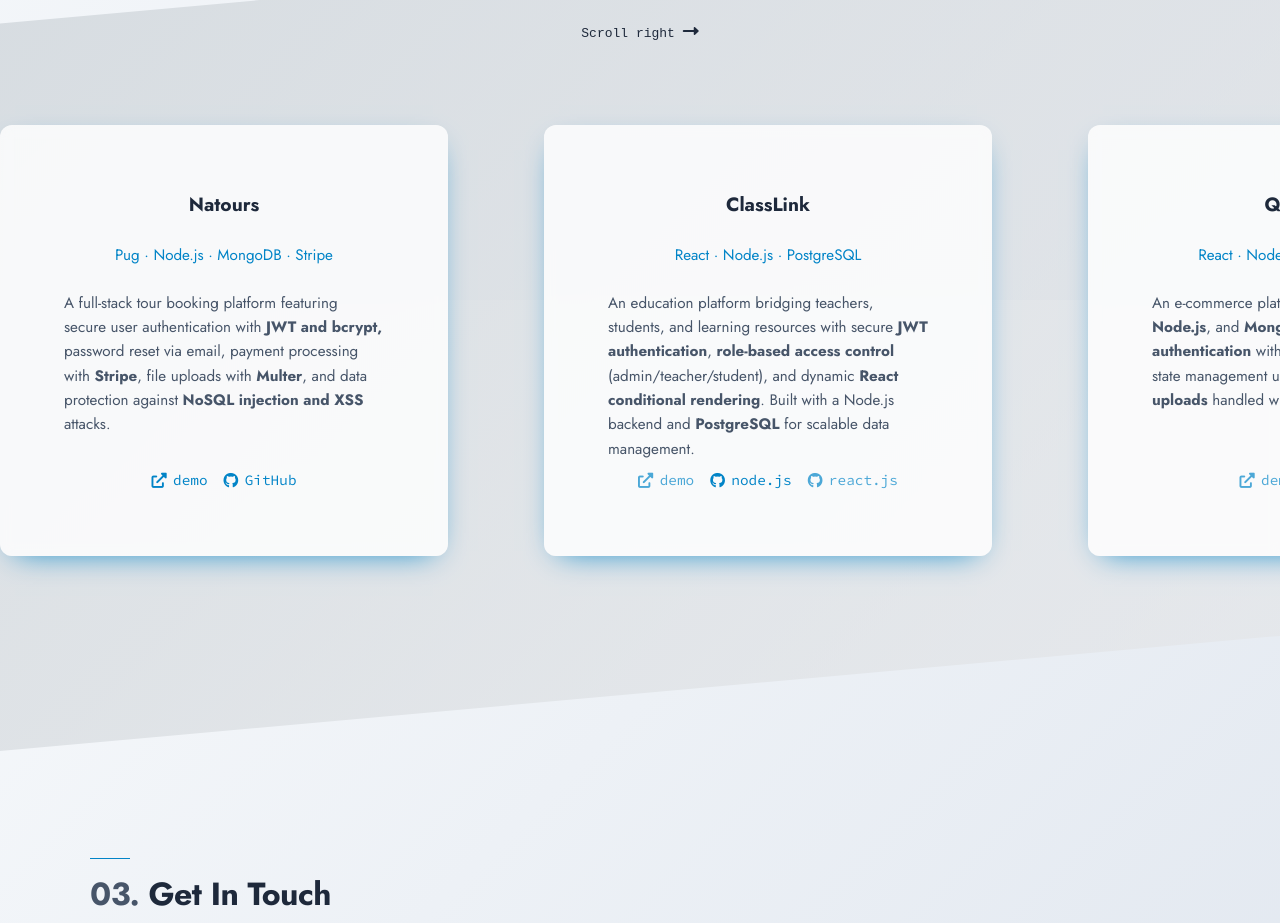
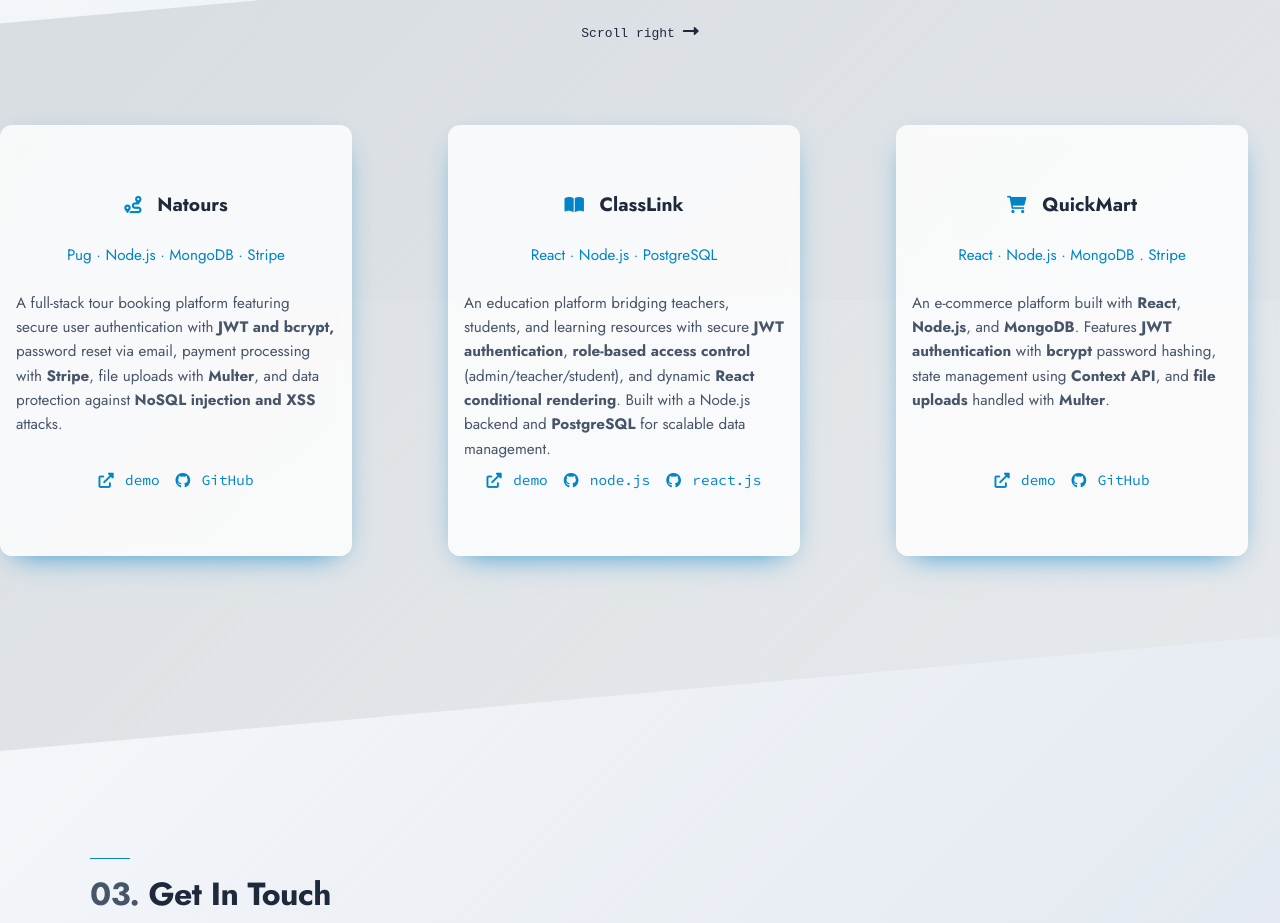
Before and after one commit to BongominErickJuma/portfoliona, a plain HTML site: page index.html in a window 1280 px wide. Shown: the part 1300-2223 px from the top of the page. Drawn offline with Linux system fonts and the light colour scheme.

Commit message:
added icons

```diff
--- a/index.html
+++ b/index.html
@@ -94,7 +94,7 @@
         <div class="projects-grid">
           <!-- Project Card 1 -->
           <div class="project">
-            <h3>Natours</h3>
+            <h3><i class="fa-solid fa-route"></i> Natours</h3>
             <p class="tech">Pug · Node.js · MongoDB · Stripe</p>
             <p class="desc">
               A full-stack tour booking platform featuring secure user authentication with
@@ -113,7 +113,7 @@
           </div>
           <!-- Project Card 2 -->
           <div class="project">
-            <h3>ClassLink</h3>
+            <h3><i class="fa-solid fa-book-open"></i> ClassLink</h3>
             <p class="tech">React · Node.js · PostgreSQL</p>
             <p class="desc">
               An education platform bridging teachers, students, and learning resources with secure
@@ -132,7 +132,7 @@
 
           <!-- Project Card 3 -->
           <div class="project">
-            <h3>QuickMart</h3>
+            <h3><i class="fa-solid fa-cart-shopping"></i> QuickMart</h3>
             <p class="tech">React · Node.js · MongoDB . Stripe</p>
             <p class="desc">
               An e-commerce platform built with <strong>React</strong>, <strong>Node.js</strong>, and
@@ -150,7 +150,7 @@
 
           <!-- Project Card 4 -->
           <div class="project">
-            <h3>Family Todo List</h3>
+            <h3><i class="fa-solid fa-users"></i> Family Todo List</h3>
             <p class="tech">Node.js · EJS · PostgreSQL</p>
             <p class="desc">
               A shared family organizer with <strong>individual todo lists</strong> for each member on a single
@@ -170,7 +170,7 @@
           </div>
           <!-- Project Card 5 -->
           <div class="project">
-            <h3>Note Pad</h3>
+            <h3><i class="fa-solid fa-note-sticky"></i> Note Pad</h3>
             <p class="tech">React · Material UI ·</p>
             <p class="desc">
               A <strong>Google Keep clone</strong> that helps you capture thoughts, organize notes, and track ideas.
@@ -188,7 +188,7 @@
           </div>
           <!-- project card 6 -->
           <div class="project">
-            <h3>Candidate Portfolio Dashboard</h3>
+            <h3><i class="fa-solid fa-user-tie"></i> Candidate Portfolio Dashboard</h3>
             <p class="tech">React · TailwindCSS · LocalStorage</p>
             <p class="desc">
               An HR tool for managing developer candidates with filtering by <strong>tech stack</strong> and
@@ -206,7 +206,7 @@
           </div>
           <!-- project card 7 -->
           <div class="project">
-            <h3>GitHub Profile Viewer</h3>
+            <h3><i class="fa-brands fa-github"></i> GitHub Profile Viewer</h3>
             <p class="tech">React · GitHub API · TailwindCSS · LocalStorage</p>
             <p class="desc">
               A recruiter tool to search GitHub profiles, browse repositories with <strong>sorting/filtering</strong>,
@@ -223,7 +223,7 @@
           </div>
           <!-- project card 8 -->
           <div class="project">
-            <h3>Employee Onboarding Tracker</h3>
+            <h3><i class="fa-solid fa-clipboard-check"></i> Employee Onboarding Tracker</h3>
             <p class="tech">React · LocalStorage · TailwindCSS ·</p>
             <p class="desc">
               An HR dashboard for tracking new hires with <strong>auto-generated checklists</strong>, progress
--- a/style.css
+++ b/style.css
@@ -380,12 +380,6 @@ section {
 /* ===============================
      PROJECTS
      =============================== */
-.disabled-link {
-  opacity: 0.7;
-  pointer-events: none;
-  text-decoration: line-through;
-  cursor: none;
-}
 
 .projects-section {
   margin-top: calc(0px - var(--section-rotate));
@@ -407,7 +401,7 @@ section {
 
 .project {
   width: 20rem;
-  padding: 4rem;
+  padding: 4rem 1rem;
   background-color: var(--color-card-bg);
   backdrop-filter: blur(6px);
   border-radius: 12px;
@@ -428,6 +422,18 @@ section {
   color: var(--color-text-primary);
   font-size: 1.2rem;
   margin: 0 0 0.5rem;
+}
+
+.project h3 i {
+  font-size: 0.9em;
+  margin-right: 10px;
+  color: var(--color-accent);
+  transition: transform 0.3s ease;
+}
+
+.project-links i {
+  font-size: 0.8em;
+  margin-right: 5px;
 }
 
 .tech {
```
